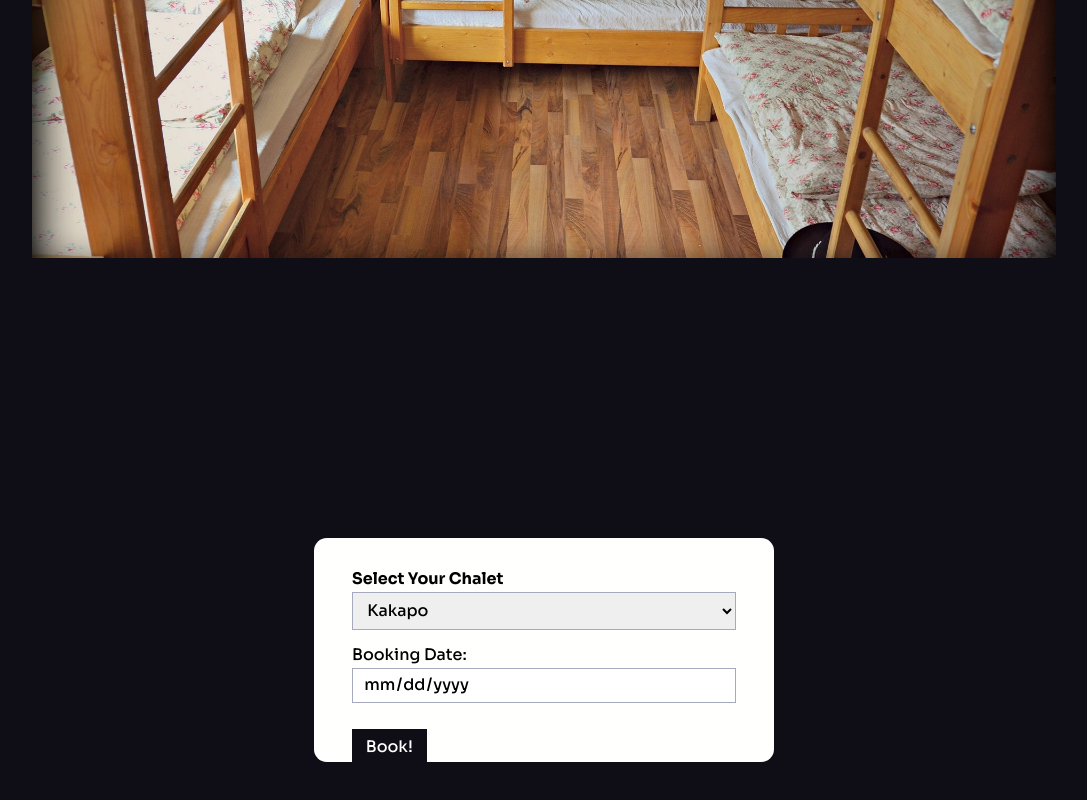
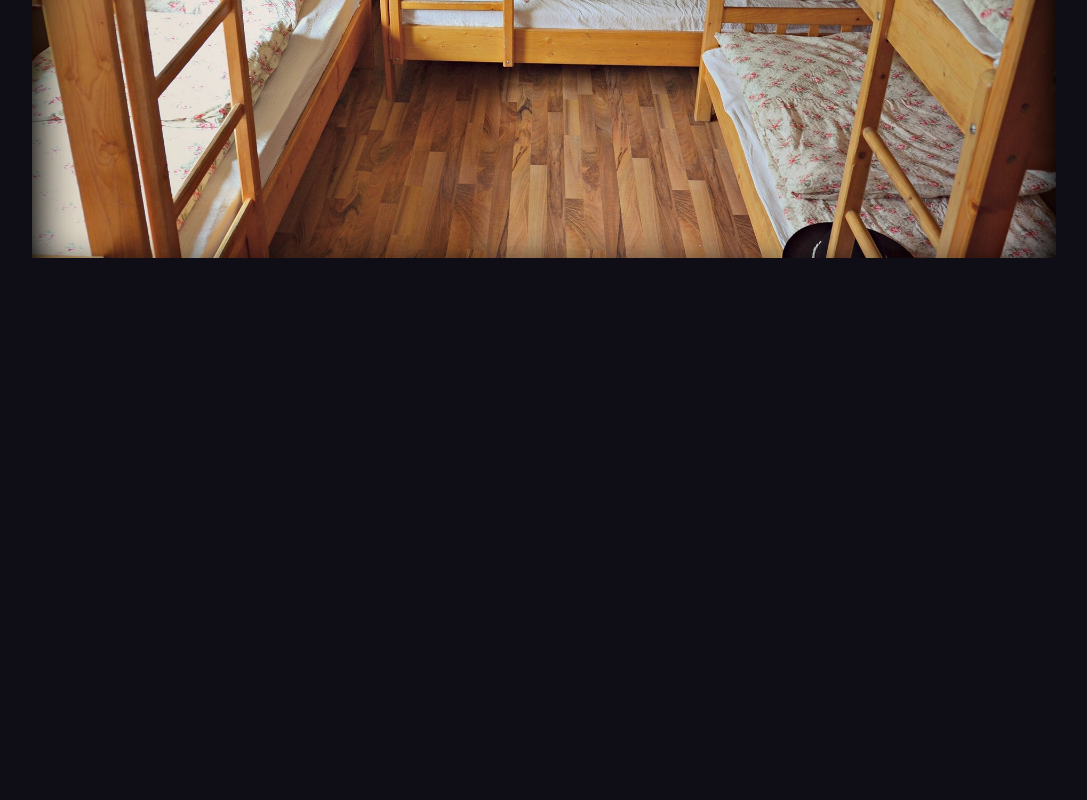
Before and after one commit to Sonny-Tran/AS91813---Website, a website: page index.html in a window 1280 px wide. Shown: the part 2794-3594 px from the top of the page, without its empty margins (96-1183 px from the left). After the commit the page ends 3132 px from the top, so only its background shows below. Drawn offline with nearby package versions, Linux system fonts and the light colour scheme.

Commit message:
V0.36 - Comments, Bugfix
set booking page display to none

added comments

```diff
--- a/js/imageanimations.js
+++ b/js/imageanimations.js
@@ -1,6 +1,7 @@
 let expanded = false;
 const button = document.querySelectorAll(".img_expand");
 
+// Animations for sliding out images in panel
 button.forEach((button) => {
   let panel = button.closest(".panel");
   let img_container = panel.querySelector(".image-container");
--- a/js/triggerscroll.js
+++ b/js/triggerscroll.js
@@ -47,6 +47,8 @@ gsap.to(".about-us", {
   },
 });
 
+
+// Panel Animations
 gsap.from("#kakapo", {
   opacity: 0,
   xPercent: 20,
--- a/styles/booking_page.css
+++ b/styles/booking_page.css
@@ -1,6 +1,6 @@
 #booking_page {
   position: relative;
-  display: block;
+  display: none;
   background-color: #fffffe;
   width: 30vw;
   height: 20vh;
```
Also changed, not shown: index.html (+13 -2 lines).
